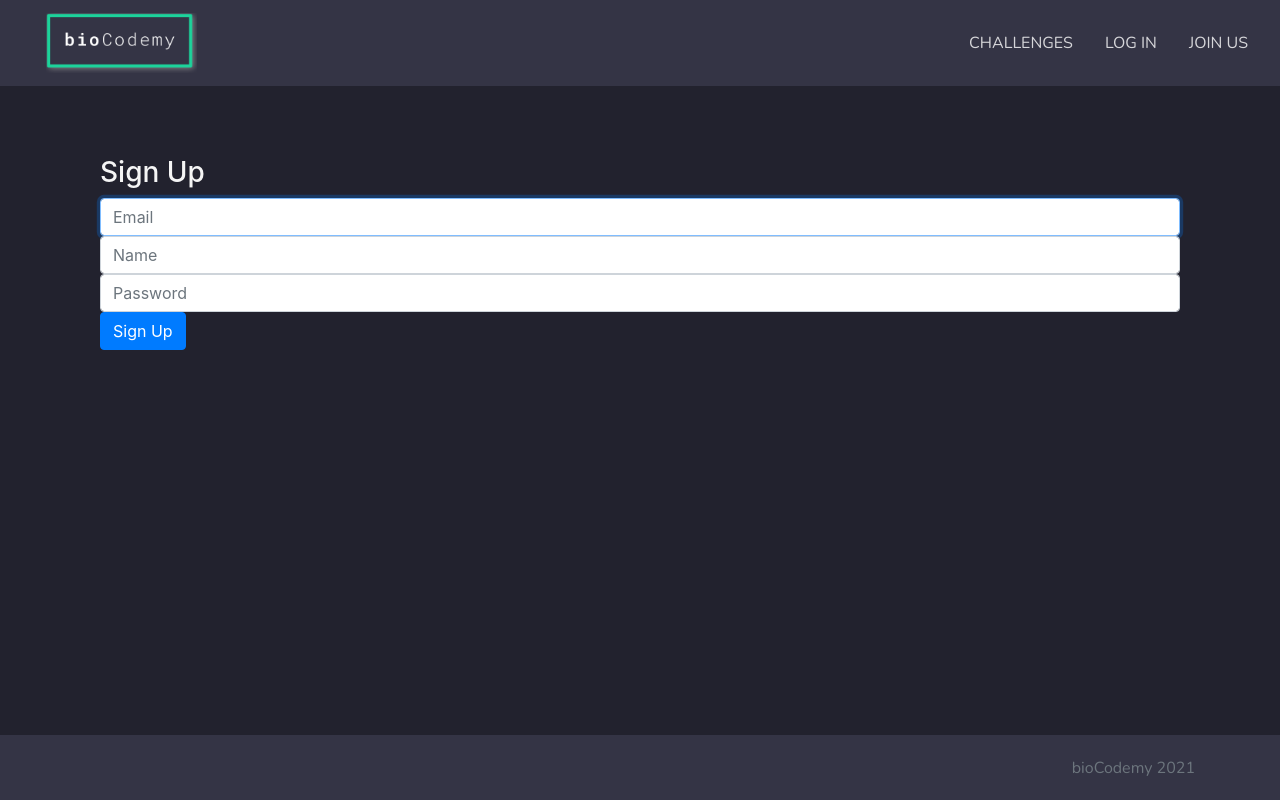
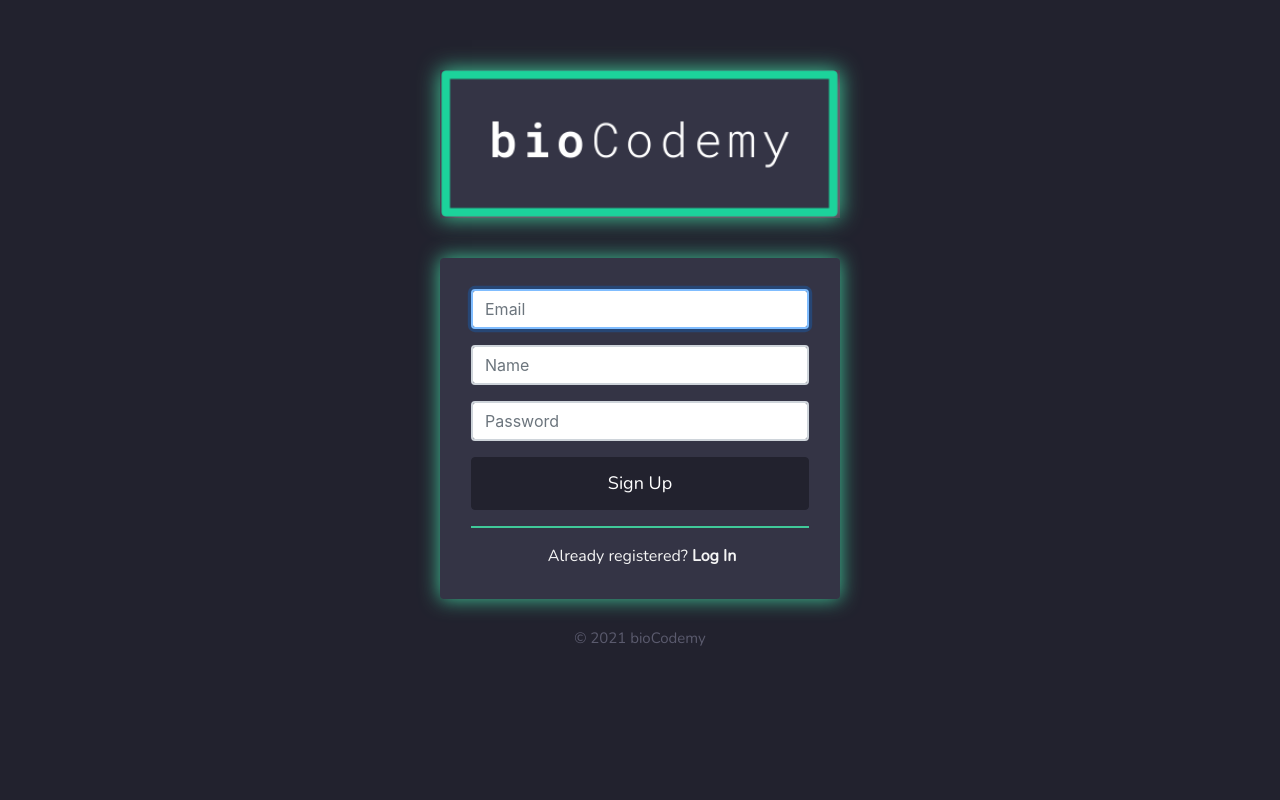
Before and after one commit to aitortxo10/DBW_project, a Flask app: page /signup/ in a window 1280 px wide. Run offline with Flask 2, Linux system fonts and the light colour scheme; some libraries are stand-ins or nearby versions.

Commit message:
Finished login and sign up

```diff
--- a/project/static/index.css
+++ b/project/static/index.css
@@ -237,3 +237,7 @@ body.my-login-page {
   background-color: #22222e;
   border-color:#22222e;
 }
+
+a {
+    text-decoration: none !important;
+}
--- a/project/templates/signup.html
+++ b/project/templates/signup.html
@@ -1,16 +1,40 @@
-{% extends "base.html" %}
+<!-- templates/singup.html -->
 
-{% block content %}
-<div class="column is-4 is-offset-4">
-    <div class="container" id=login_box>
-    <h3 class="title">Sign Up</h3>
+<!DOCTYPE html>
+<html lang="en">
+  <head>
+    <meta charset="utf-8">
+    <meta http-equiv="X-UA-Compatible" content="IE=edge">
+    <meta name="viewport" content="width=device-width, initial-scale=1">
+    <meta name="description" content="">
+    <meta name="author" content="">
+
+    <title>DBW Project</title>
+
+    <!-- Bootstrap -->
+    <link rel="stylesheet"
+          href="{{ url_for('static', filename='bootstrap.min.css') }}">
+    <link rel="stylesheet"
+          href="{{ url_for('static', filename='index.css') }}">
+
+  </head>
+
+
+<body class="my-login-page h-100">
+        <div class="container h-100">
+            <div class="row justify-content-md-center h-100">
+                <div class="card-wrapper">
+                    <div class="brand" >
+                        <a href="{{ url_for('main.index') }}">
+                            <img src="{{ url_for('static', filename='logo1.png') }}" alt="bioCodemy" >
+                        </a>
+                    </div>
+                    <div class="card fat">
+                        <div class="card-body">
                             {% with messages = get_flashed_messages() %}
                             {% if messages %}
-          <div class="notification is-danger">
+                                <div class="alert alert-danger" role="alert">
                                     {{ messages[0] }}
-              {% if var == "auth.login" %}
-              Please, go to <a href="{{ url_for(var) }}">login page</a>.
-              {% endif %}
                                 </div>
                             {% endif %}
                             {% endwith %}
@@ -32,8 +56,28 @@
                                       <input class="form-control input-lg" type="password" name="password" placeholder="Password">
                                   </div>
                               </div>
-            <button class="btn btn-primary" id="log_button">Sign Up</button>
+                              <div class="m-0">
+                                <button class="btn btn-primary btn-block custom-btn" id="log_button"  style="font-family: Nunito, sans-serif; font-weight: 400;font-size: 18px">Sign Up</button>
+                              </div>
                             </form>
+                            <hr style="height:2px;border-width:0;background-color:#40c999"></hr>
+                            <div class="mt-6 text-center text-ui-text-lc text-xs"><span class="ml-1" style="font-family: Nunito, sans-serif; font-weight: 400;font-size: 16px">Already registered?   </span><a href="{{ url_for('auth.signup') }}" onmouseover="this.style.color='#40c999';" onmouseout="this.style.color='';" tabindex="-1"><b>Log In</b></a></div>
                         </div>
                     </div>
-{% endblock %}
+
+                    <h5 style="text-align: center; padding-top: 30px; font-family: Nunito, sans-serif;font-weight: 400; font-size: 15px; color: #5b5b6e">
+                        &copy; 2021 bioCodemy
+                    </h5>
+
+                </div>
+            </div>
+        </div>
+
+
+
+    <script src="{{ url_for('static', filename='jquery.min.js') }}"></script>
+    <script src="{{ url_for('static', filename='bootstrap.min.js') }}"></script>
+
+</body>
+
+</html>
```
Also changed, not shown: project/templates/login.html (+8 -4 lines). Lines whose indentation alone changed are shown as unchanged.
